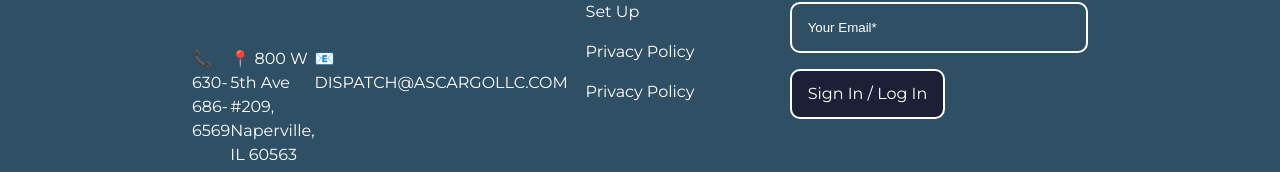
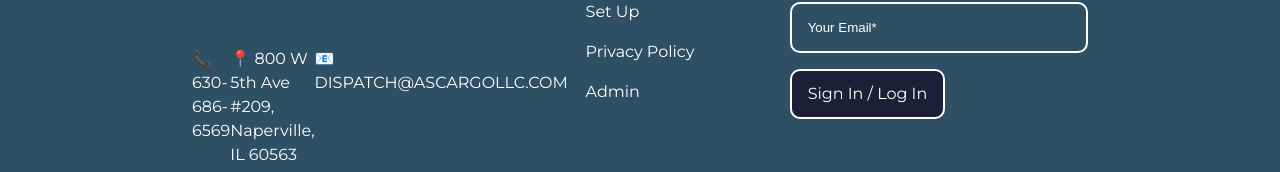
Before and after one commit to Oybek-Rasulov/Logistics, a React (Vite) app: page / in a window 1280 px wide. Shown: the part 4614-4786 px from the top of the page. Built offline with nearby package versions, Linux system fonts and the light colour scheme.

Commit message:
admin added

```diff
--- a/src/components/ReusableComp/Footer.jsx
+++ b/src/components/ReusableComp/Footer.jsx
@@ -48,7 +48,7 @@
                     <li><Link to="/apply">Apply Now</Link></li>
                     <li><Link to="/setup">Set Up</Link></li>
                     <li><Link to="/policy">Privacy Policy</Link></li>
-                    <li><Link to="/admin">Privacy Policy</Link></li>
+                    <li><Link to="/admin">Admin</Link></li>
                 </ul>
                 </div>
 
```
